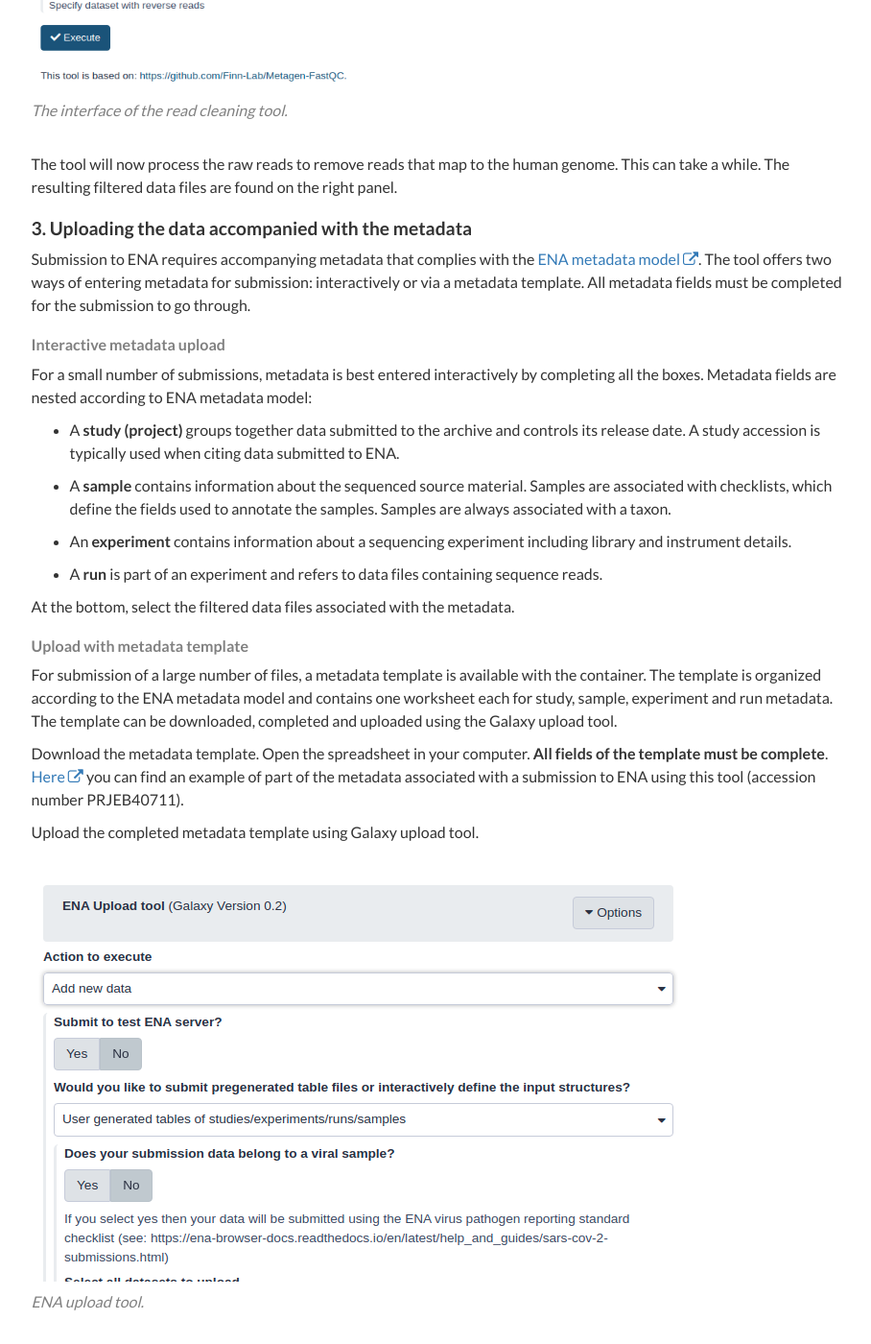
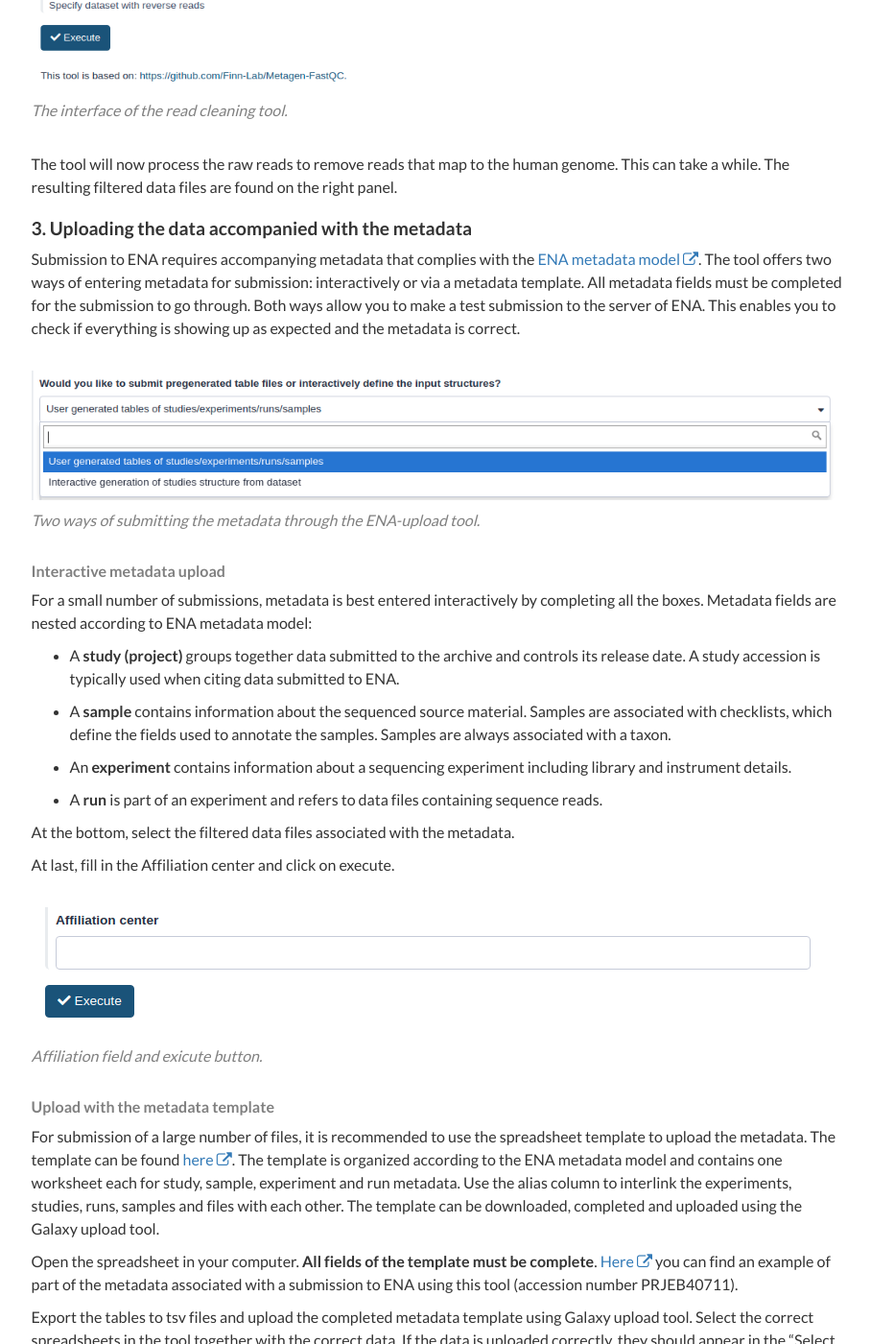
Before and after one commit to ELIXIR-Belgium/rdm-guide, a Jekyll site: the page built from pages/covid-19/sarscov2_submission.md, in a window 1280 px wide and 1400 px high, scrolled down 3662 px. Shown: the whole window at 96% size, without its empty margins (330-1238 px from the left). Built offline with Jekyll 4.4.1, drawn with Linux system fonts in a browser that asks for light colours; some of the changed text lies outside the part shown.

Commit message:
ena upload improvements

```diff
--- a/pages/covid-19/sarscov2_submission.md
+++ b/pages/covid-19/sarscov2_submission.md
@@ -5,7 +5,7 @@ summary: A guide to submit SARS-Cov-2 sequence data to different repositories.
 permalink: covid-19/sarscov2_submission.html
 ---
 
-{% include note.html content="The content in this page is not final." %}
+{% include note.html content="The content on this page is not final." %}
 
 ## General
 
@@ -86,7 +86,9 @@ The tool will now process the raw reads to remove reads that map to the human ge
 
 ### 3. Uploading the data accompanied with the metadata
 Submission to ENA requires accompanying metadata that complies with the [ENA metadata model](https://ena-docs.readthedocs.io/en/latest/submit/general-guide/metadata.html).
-The tool offers two ways of entering metadata for submission: interactively or via a metadata template. All metadata fields must be completed for the submission to go through.
+The tool offers two ways of entering metadata for submission: interactively or via a metadata template. All metadata fields must be completed for the submission to go through. Both ways allow you to make a test submission to the server of ENA. This enables you to check if everything is showing up as expected and the metadata is correct.
+
+{% include image.html file="2_ways_ena_tool.png" alt="2ways of submitting metadata" caption="Two ways of submitting the metadata through the ENA-upload tool."%}
 
 
 #### Interactive metadata upload
@@ -98,25 +100,25 @@ For a small number of submissions, metadata is best entered interactively by com
 
 At the bottom, select the filtered data files associated with the metadata.
 
+At last, fill in the Affiliation center and click on execute.
 
-#### Upload with metadata template
-For submission of a large number of files, a metadata template is available with the container. The template is organized according to the ENA metadata model and contains one worksheet each for study, sample, experiment and run metadata. The template can be downloaded, completed and uploaded using the Galaxy upload tool.
+{% include image.html file="execute_ena_upoad.png" alt="Affiliation center and execute button" caption="Affiliation field and exicute button."%}
 
-Download the metadata template.
-<!-- screenshot of the metadata download 'button' -->
+#### Upload with the metadata template
+For submission of a large number of files, it is recommended to use the spreadsheet template to upload the metadata. The template can be found [here](https://docs.google.com/spreadsheets/d/14pHWToG7Hm5vLhToA6ex9K2oBFm0Wygao53ZsktzjPg/edit?usp=sharing). The template is organized according to the ENA metadata model and contains one worksheet each for study, sample, experiment and run metadata. Use the alias column to interlink the experiments, studies, runs, samples and files with each other. The template can be downloaded, completed and uploaded using the Galaxy upload tool.
+
 Open the spreadsheet in your computer. **All fields of the template must be complete**. [Here](https://drive.google.com/file/d/1Z3LszV6IkgmcESsz2K7Mdv8pcnolUHT5/view?usp=sharing) you can find an example of part of the metadata associated with a submission to ENA using this tool (accession number PRJEB40711).
 
-Upload the completed metadata template using Galaxy upload tool.
+Export the tables to tsv files and upload the completed metadata template using Galaxy upload tool. Select the correct spreadsheets in the tool together with the correct data. If the data is uploaded correctly, they should appear in the "Select all datasets to upload" section.
 
-{% include image.html file="ena_upload_tool_1.png" alt="ENA upload tool" caption="ENA upload tool."%}
+At last, fill in the Affiliation center and click on execute.
 
+{% include image.html file="execute_ena_upoad.png" alt="Affiliation center and execute button" caption="Affiliation field and exicute button."%}
 
 
 ### 4. Check for a valid submission
 
-Go to ENA ....
-
-It can take several days for ENA to index the pag etc...
+Visit [Webin online](https://www.ebi.ac.uk/ena/submit/webin) to check on your submissions or [dev Webin](https://wwwdev.ebi.ac.uk/ena/submit/webin) to check on test submissions. If everything looks fine, publish the data by changing the "Release Date" of the study to a day later than the current day. It can take several days for ENA to index the data and to let it appear in a correct manner. Covid-19 data will also be indexed by the [COVID-19 Data Portal](https://www.covid19dataportal.org/)
 
 {% include note.html content="**_usegalaxy.be users:_** After submission, the study will have a default embargo. As submission broker, ELIXIR Belgium will review the submission and remove the embargo." %}
 
```
Also changed, not shown: other parts of pages/covid-19/sarscov2_submission.md (+1 -1 lines), images/2_ways_ena_tool.png (added), images/ena_upload_tool_1.png (deleted), images/execute_ena_upoad.png (added).
